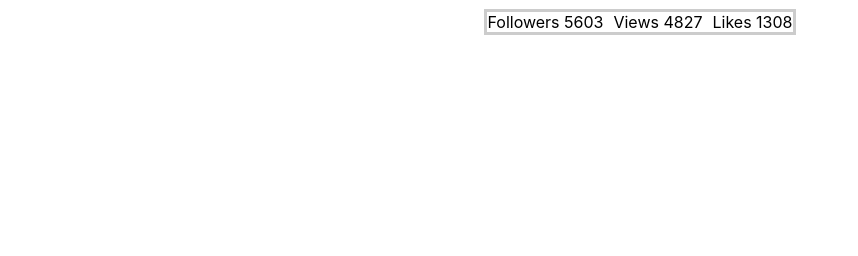
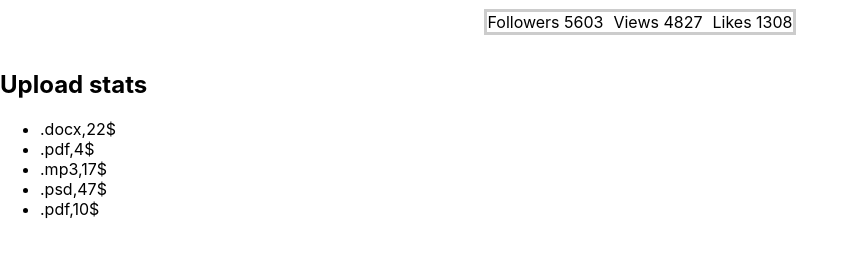
Before and after one commit to Vladyslav6/goit-react-hw-01-components, a React (Create React App) app: page / in a window 1280 px wide. Shown: the part 398-654 px from the top of the page, without its empty margins (0-858 px from the left). Built offline with nearby package versions, Linux system fonts and the light colour scheme.

Commit message:
finish2task

```diff
--- a/src/components/App.jsx
+++ b/src/components/App.jsx
@@ -1,7 +1,7 @@
 import Profile from './Profil/Profil';
 import user from './User/user.json';
 
-import Statistic from './Statistics/Statistics';
+import Statistics from './Statistics/Statistics';
 import data from './User/data.json';
 
 export const App = () => {
@@ -14,6 +14,7 @@
         avatar={user.avatar}
         stats={user.stats}
       />
+      <Statistics title="Upload stats" stats={data} />
     </>
   );
 };
--- a/src/components/Statistics/Statistics.jsx
+++ b/src/components/Statistics/Statistics.jsx
@@ -1,28 +1,22 @@
 import './Statistics.css';
 
-const Statistic = () => {
-  <section class="statistics">
-    <h2 class="title">Upload stats</h2>
+const Statistics = ({ title, stats }) => {
+  const StatsPercent = stats.map(item => (
+    <li className="item" key={item.id}>
+      <span className="label">{item.label}</span>,
+      <span className="percentage">{item.percentage}$</span>
+    </li>
+  ));
 
-    <ul class="stat-list">
-      <li class="item">
-        <span class="label">.docx</span>
-        <span class="percentage">4%</span>
-      </li>
-      <li class="item">
-        <span class="label">.mp3</span>
-        <span class="percentage">14%</span>
-      </li>
-      <li class="item">
-        <span class="label">.pdf</span>
-        <span class="percentage">41%</span>
-      </li>
-      <li class="item">
-        <span class="label">.mp4</span>
-        <span class="percentage">12%</span>
-      </li>
-    </ul>
-  </section>;
+  return (
+    <>
+      <section className="statistics">
+        <h2 className="title">{title}</h2>
+
+        <ul className="stat-list">{StatsPercent}</ul>
+      </section>
+    </>
+  );
 };
 
-export default Statistic;
+export default Statistics;
```
Also changed, not shown: src/components/User/friends.json (added, +32 -0 lines), src/components/Friends/Friends.css (added), src/components/Friends/Friends.jsx (added).
